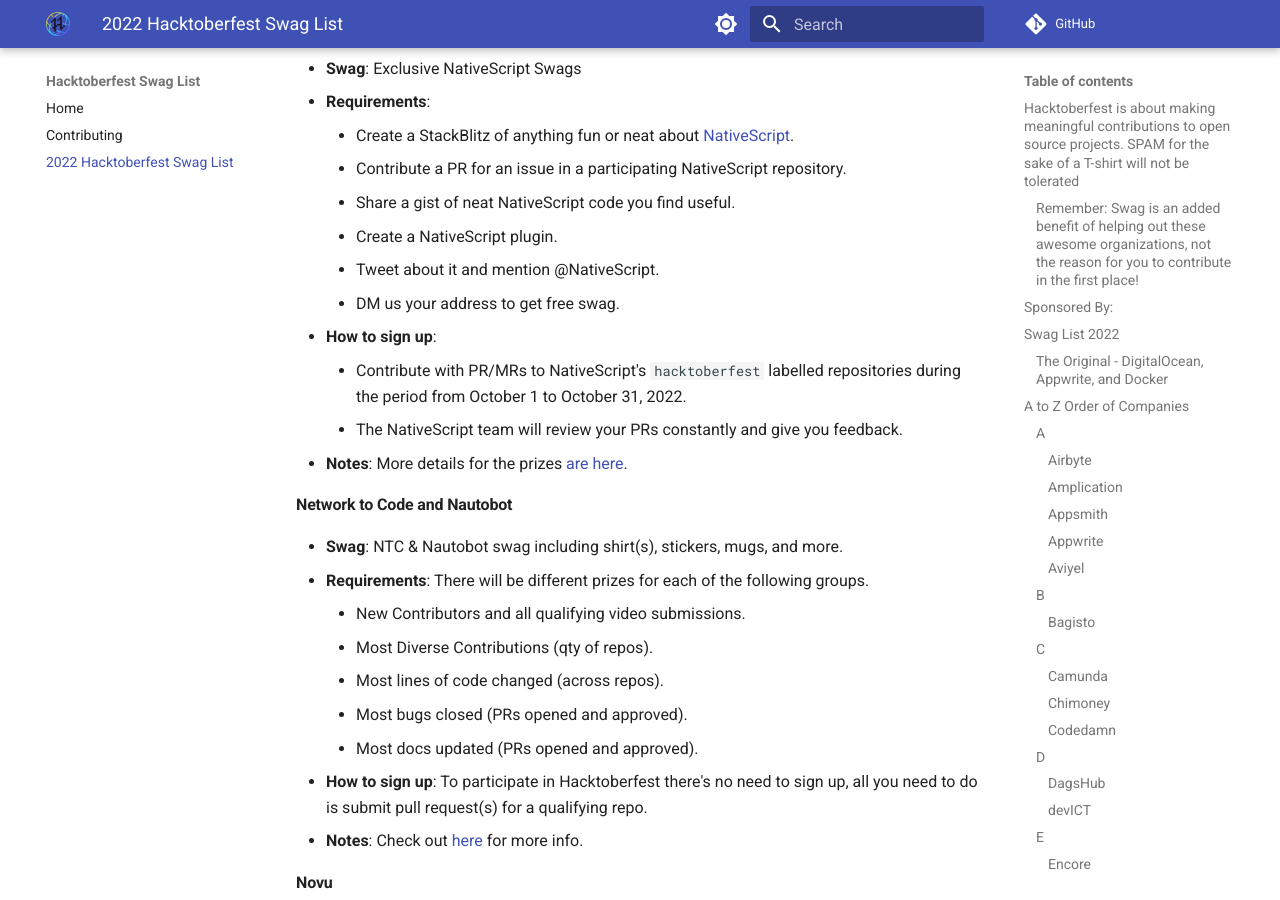
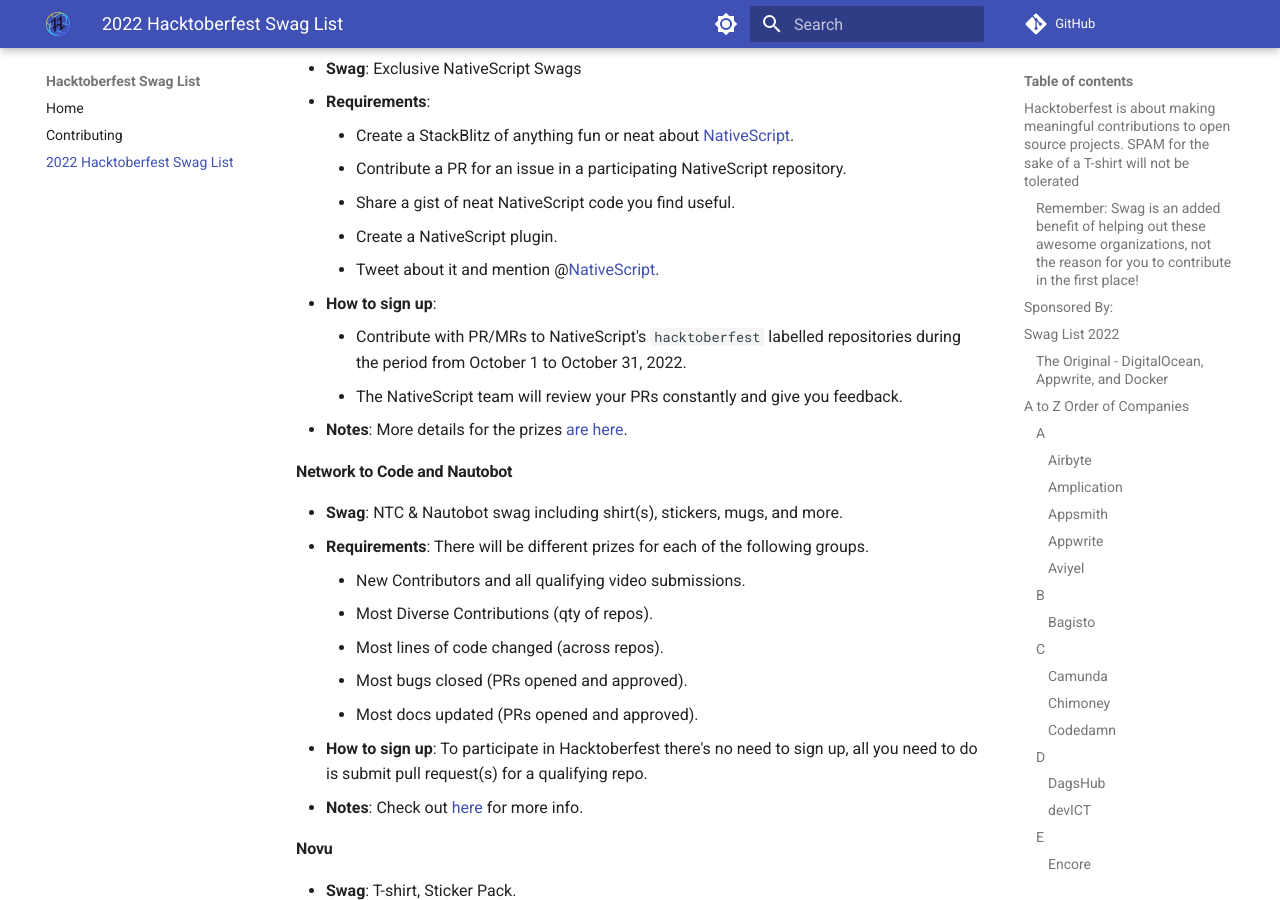
Before and after one commit to crweiner/hacktoberfest-swag-list, an MkDocs documentation site: the page built from docs/list.md, in a window 1280 px wide and 900 px high, scrolled down 11748 px. Built offline with MkDocs 1.6.1 and Material for MkDocs 9.7.7, drawn with Linux system fonts in a browser that asks for light colours; comment, search, counter and statistics services are not loaded.

```diff
--- a/docs/list.md
+++ b/docs/list.md
@@ -338,8 +338,7 @@ Appwrite is a self-hosted backend-as-a-service platform that provides developers
     - Contribute a PR for an issue in a participating NativeScript repository.
     - Share a gist of neat NativeScript code you find useful.
     - Create a NativeScript plugin.
-    - Tweet about it and mention @NativeScript.
-    - DM us your address to get free swag.
+    - Tweet about it and mention @[NativeScript](https://twitter.com/NativeScript){:target="\_blank"}.
 - **How to sign up**:
     - Contribute with PR/MRs to NativeScript's `hacktoberfest` labelled repositories during the period from October 1 to October 31, 2022.
     - The NativeScript team will review your PRs constantly and give you feedback.
```
